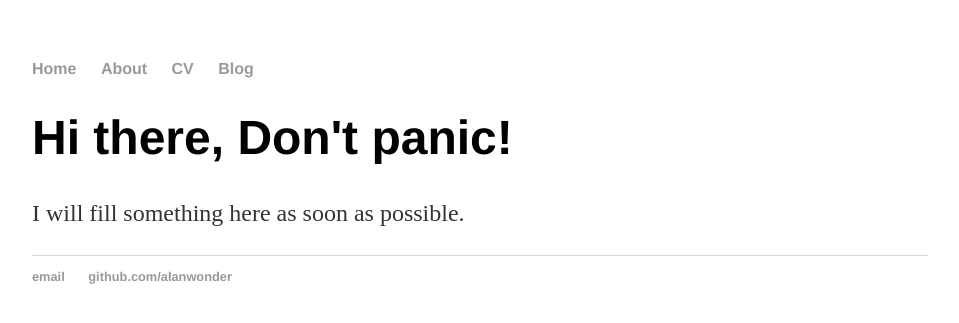
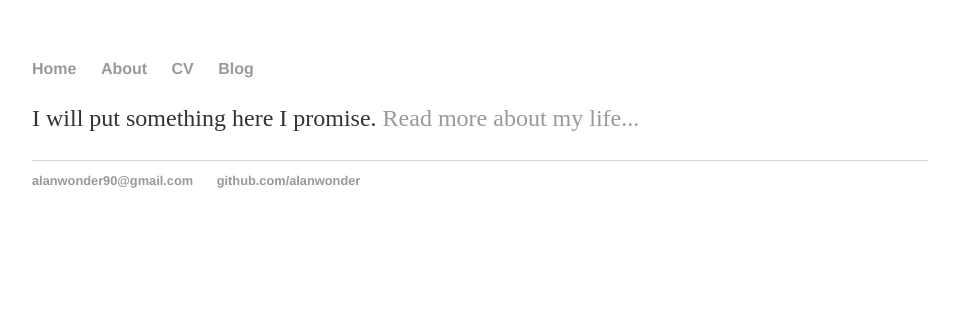
Before and after one commit to alanwonder/alanwonder.github.io, a Jekyll site: the page built from index.html, in a window 1280 px wide. Shown: the top 323 px of the page, without its empty margins (160-1119 px from the left). Built offline with Jekyll 4.4.1, drawn with Linux system fonts in a browser that asks for light colours.

Commit message:
Update index.html

```diff
--- a/index.html
+++ b/index.html
@@ -1,30 +1,8 @@
-<!DOCTYPE html>
-<html>
-	<head>
-		<title>Alan Zhou</title>
-		<!-- link to main stylesheet -->
-		<link rel="stylesheet" type="text/css" href="/css/main.css">
-	</head>
-	<body>
-		<nav>
-    		<ul>
-        		<li><a href="/">Home</a></li>
-	        	<li><a href="/about">About</a></li>
-        		<li><a href="/cv">CV</a></li>
-        		<li><a href="/blog">Blog</a></li>
-    		</ul>
-		</nav>
-		<div class="container">
-    		<div class="blurb">
-        		<h1>Hi there, Don't panic!</h1>
-				<p>I will fill something here as soon as possible.</a></p>
-    		</div><!-- /.blurb -->
-		</div><!-- /.container -->
-		<footer>
-    		<ul>
-        		<li><a href="mailto:alanwodner90@gmail.com">email</a></li>
-        		<li><a href="https://github.com/alanwonder">github.com/alanwonder</a></li>
-			</ul>
-		</footer>
-	</body>
-</html>
+---
+layout: default
+title: Alan Zhou
+---
+<div class="blurb">
+	<h1Hi there, Don't panic!</h1>
+	<p>I will put something here I promise. <a href="/about">Read more about my life...</a></p>
+</div><!-- /.blurb -->
```
